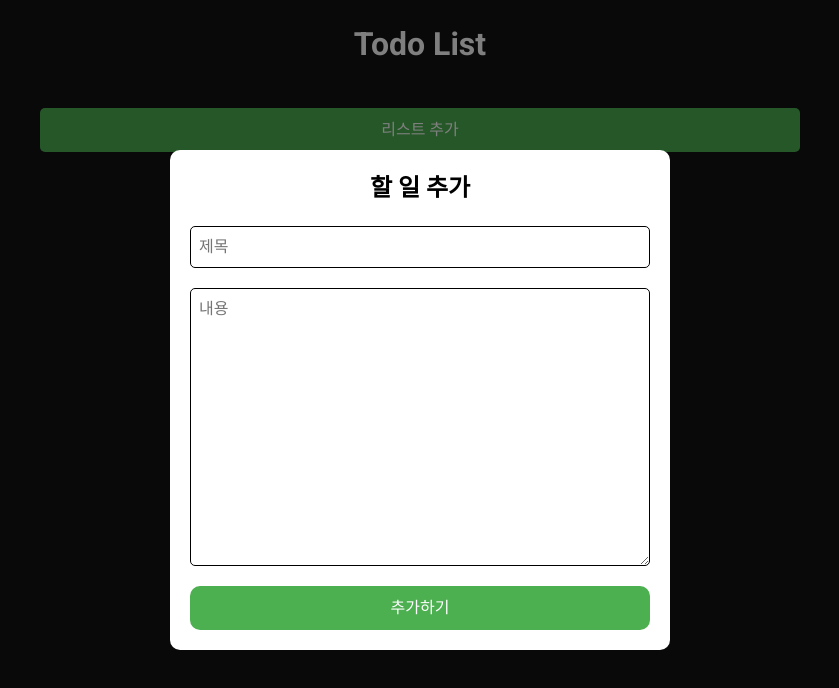
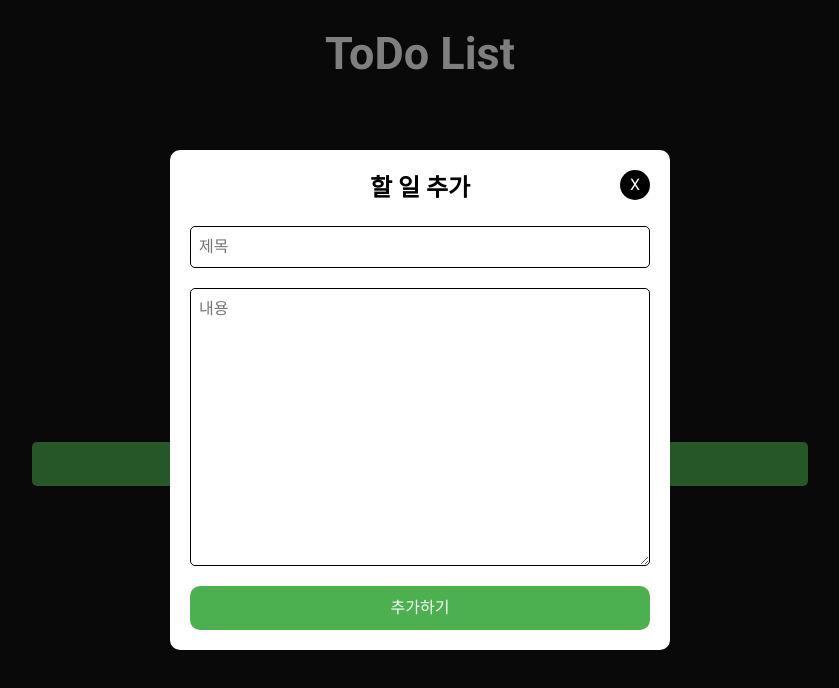
Before and after one commit to hyeokii/Nuxt-practice, a Nuxt app: page /todo in a window 1280 px wide. Both pictures are taken after a click on the button "리스트 추가". Shown: the top 688 px of the page, without its empty margins (220-1059 px from the left). Built offline with nearby package versions, Linux system fonts and the light colour scheme; data requests are answered from the project's data file.

Commit message:
scss 수정

```diff
--- a/components/AddModal.vue
+++ b/components/AddModal.vue
@@ -4,6 +4,7 @@
     <div class="addModal">
       <div class="input-container">
         <h2>할 일 추가</h2>
+        <button class="close-button" @click="closeModal">X</button>
         <input
           v-model="newTitle"
           type="text"
@@ -126,6 +127,14 @@ export default {
       height: 100%;
     }
   }
+  .close-button {
+    position: absolute;
+    right: 20px;
+    background-color: black;
+    width: 30px;
+    border-radius: 50%;
+    height: 30px;
+  }
 
   .add-button {
     background-color: #4caf50;
--- a/components/EditModal.vue
+++ b/components/EditModal.vue
@@ -4,6 +4,7 @@
     <div class="editModal">
       <div class="input-container">
         <h2>수정하기</h2>
+        <button class="close-button" @click="closeModal">X</button>
         <input type="text" v-model="newData.title" placeholder="제목" />
         <textarea type="text" v-model="newData.contents" placeholder="내용" />
         <button class="update-button" @click="updateData">완료</button>
@@ -97,8 +98,16 @@ export default {
     box-sizing: border-box;
     height: 100%;
   }
+  .close-button {
+    position: absolute;
+    right: 20px;
+    background-color: black;
+    width: 30px;
+    border-radius: 50%;
+    height: 30px;
+  }
   .update-button {
-    background-color: #9accfd;
+    background-color: #4caf50;
     color: white;
     padding: 10px 20px;
     border-radius: 10px;
@@ -106,7 +115,7 @@ export default {
     transition: background-color 0.3s ease;
 
     &:hover {
-      background-color: skyblue;
+      background-color: #388e3c;
     }
   }
 }
--- a/components/TodoItem.vue
+++ b/components/TodoItem.vue
@@ -28,9 +28,7 @@ export default {
 
 <style lang="scss" scoped>
 .list-item {
-  margin-top: 20px;
-  border: 1px solid #ccc;
-  border-radius: 8px;
+  border-bottom: 1px solid #ccc;
   padding: 20px;
   width: 100%;
   transition: transform 0.3s ease;
@@ -43,7 +41,6 @@ export default {
   .list-span {
     display: flex;
     align-items: center;
-    justify-content: center;
     flex: 1;
   }
 }
--- a/data/todo-list.json
+++ b/data/todo-list.json
@@ -38,7 +38,7 @@
       "userNm": "김재혁",
       "status": "1",
       "createdDtm": "2024-04-10T23:51:05.763Z",
-      "updatedDtm": "2024-04-15T07:45:47.611Z"
+      "updatedDtm": "2024-04-17T06:24:26.015Z"
     },
     {
       "title": "ㅋㅋㅋ",
@@ -58,6 +58,15 @@
       "userNm": "김지은",
       "createdDtm": "2024-04-16T07:28:17.196Z",
       "updatedDtm": "2024-04-16T07:28:17.196Z"
+    },
+    {
+      "id": "8",
+      "title": "ㅇㅀㄴㅇ",
+      "contents": "ㅀㄴㅇㅀㄴㅇㅀㅁㄴㅇㄹ",
+      "loginId": 4,
+      "userNm": "김재혁",
+      "createdDtm": "2024-04-17T06:45:12.756Z",
+      "updatedDtm": "2024-04-17T06:45:12.756Z"
     }
   ],
   "currentUser": {
--- a/layouts/default.vue
+++ b/layouts/default.vue
@@ -1,10 +1,19 @@
 <template>
   <v-app>
-    <Nuxt/>
+    <h1>ToDo List</h1>
+    <Nuxt />
   </v-app>
 </template>
 <script>
 export default {
-  name: 'DefaultLayout'
+  name: "DefaultLayout",
+};
+</script>
+<style scoped>
+h1 {
+  margin-top: 20px;
+  text-align: center;
+  margin-bottom: 20px;
+  font-size: 45px;
 }
-</script>
+</style>
--- a/pages/todo/index.vue
+++ b/pages/todo/index.vue
@@ -2,7 +2,6 @@
   <div class="container">
     <div v-if="errorMessage" class="error-message">{{ errorMessage }}</div>
     <div v-else>
-      <h1>Todo List</h1>
       <TodoList :dataList="dataList"></TodoList>
       <AddBtn :dataList="dataList"></AddBtn>
     </div>
@@ -40,13 +39,7 @@ export default {
 <style lang="scss" scoped>
 .container {
   max-width: 800px;
-  margin: 0 auto;
-  padding: 20px;
-
-  h1 {
-    text-align: center;
-    margin-bottom: 20px;
-  }
+  margin: auto;
 
   .error-message {
     color: red;
```
